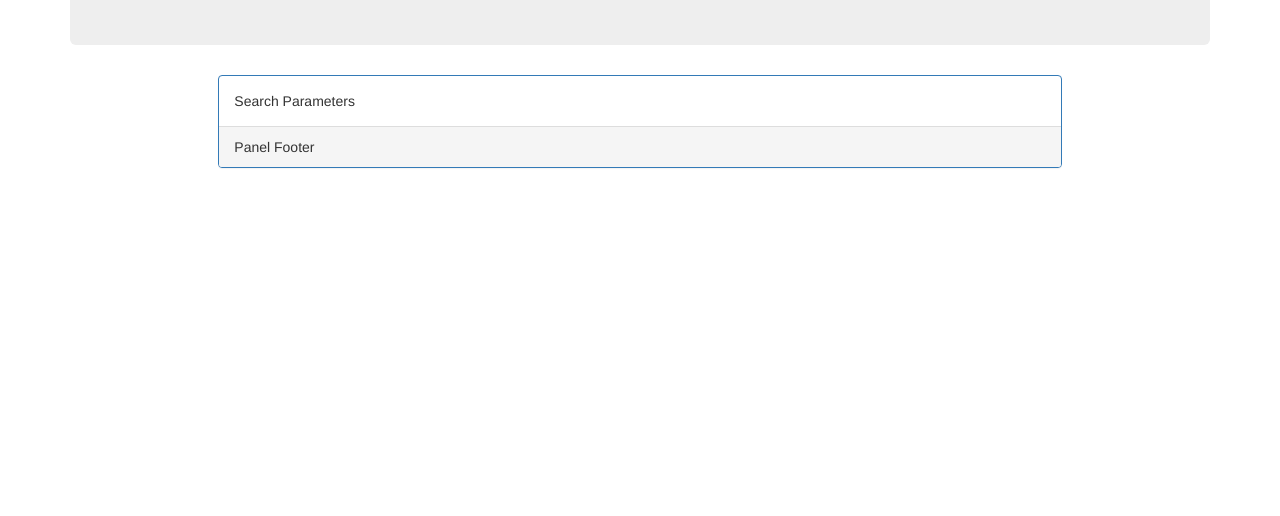
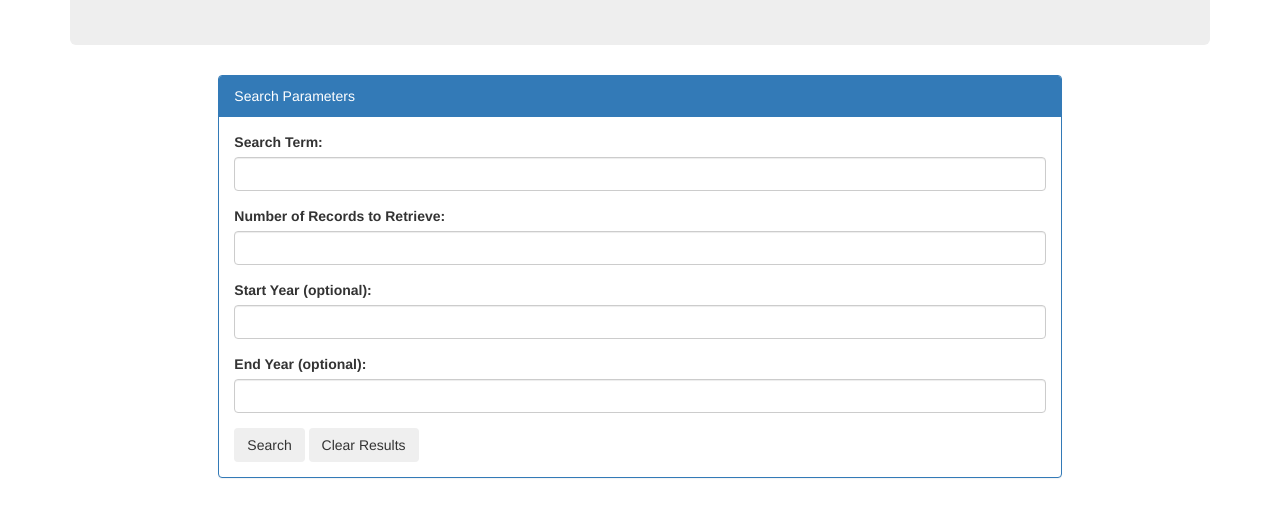
Before and after one commit to averymjohnson/NYT, a plain HTML site: page index.html in a window 1280 px wide. Shown: the part 150-666 px from the top of the page. Drawn offline with nearby package versions, Linux system fonts and the light colour scheme.

Commit message:
added form

```diff
--- a/index.html
+++ b/index.html
@@ -19,12 +19,41 @@
 			</div>
 		</div>
 	</div>
+
+
+
 	<div class="row">
 	<div class="col-md-2"></div>
 	<div class="col-md-8">
 		<div class="panel panel-primary">
-  			<div class="panel-body">Search Parameters</div>
-  			<div class="panel-footer">Panel Footer</div>
+  			<div class="panel-heading">Search Parameters</div>
+  				<div class="panel-body">
+				<form>
+	<div class="form-group">
+		<label>Search Term:</label>
+		<input type="text" class="form-control" name="searchTerm">
+	</div>
+
+	<div class="form-group">
+		<label>Number of Records to Retrieve:</label>
+		<input type="text" class="form-control" name="numRecords">
+	</div>
+
+	<div class="form-group">
+		<label>Start Year (optional):</label>
+		<input type="text" class="form-control" name="startYear">
+	</div>
+
+	<div class="form-group">
+		<label>End Year (optional):</label>
+		<input type="text" class="form-control" name="endYear">
+	</div>
+
+	<button class="btn">Search</button>
+	<button class="btn">Clear Results</button>
+</form>
+  			</div>
+
 		</div>
 	</div>
 	<div class="col-md-2"></div>
```
